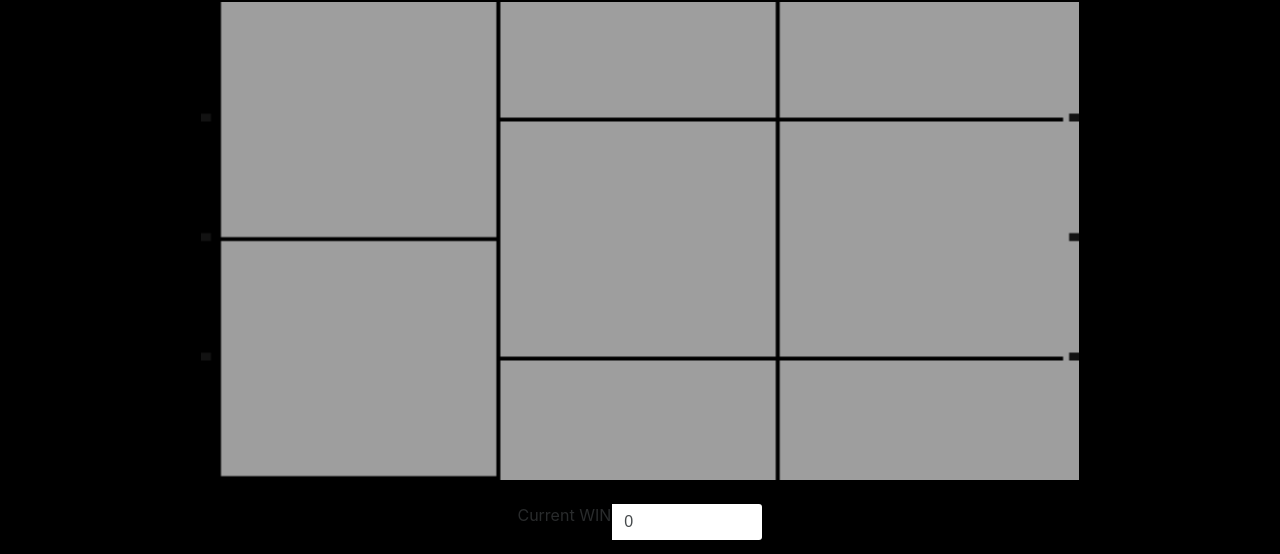
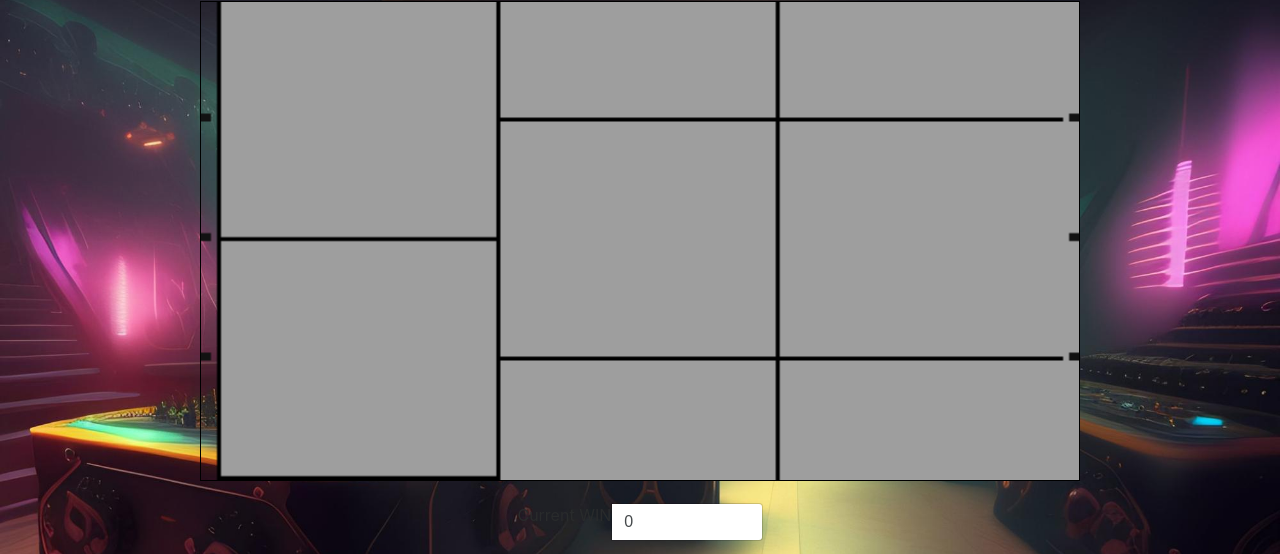
Before and after one commit to Corcoin/sweepstakes, a plain HTML site: page index.html in a window 1280 px wide. Shown: the part 75-629 px from the top of the page. Drawn offline with nearby package versions, Linux system fonts and the light colour scheme.

Commit message:
Update index.html

```diff
--- a/index.html
+++ b/index.html
@@ -34,8 +34,9 @@
   }
 }
 
-body{
-  background: black !important;
+body {
+  background: url('32897.jpg') no-repeat center center fixed;
+  background-size: cover;
 }
 
 .gold{
```
